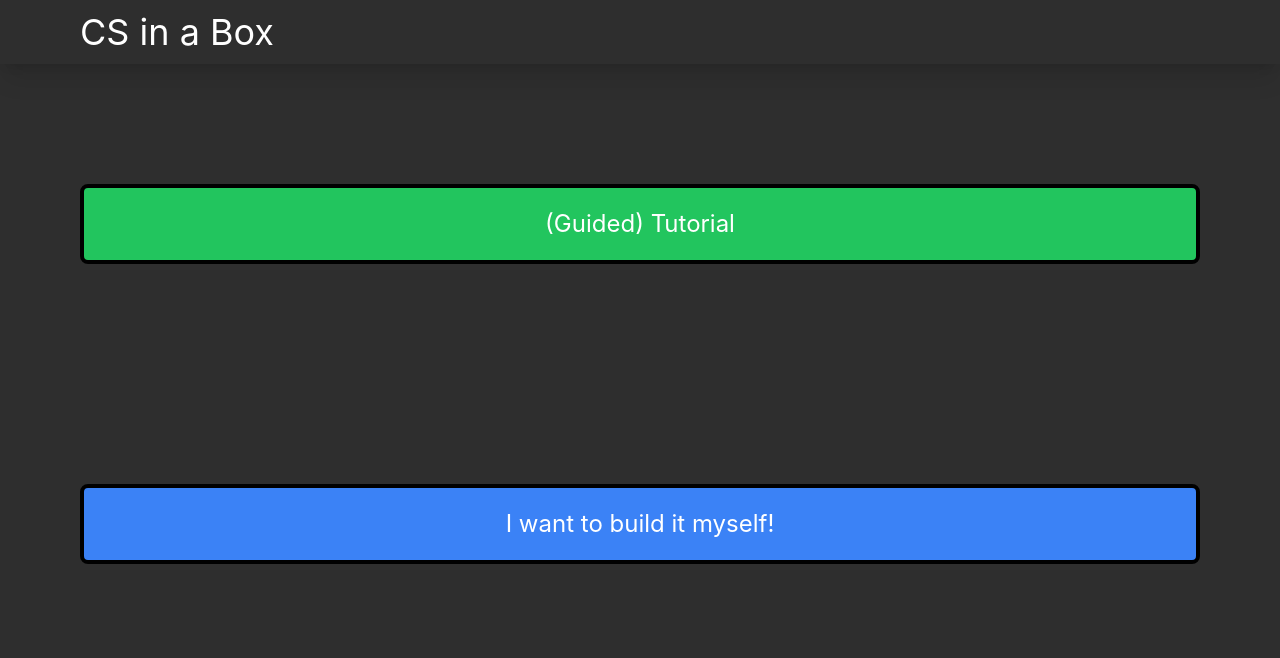
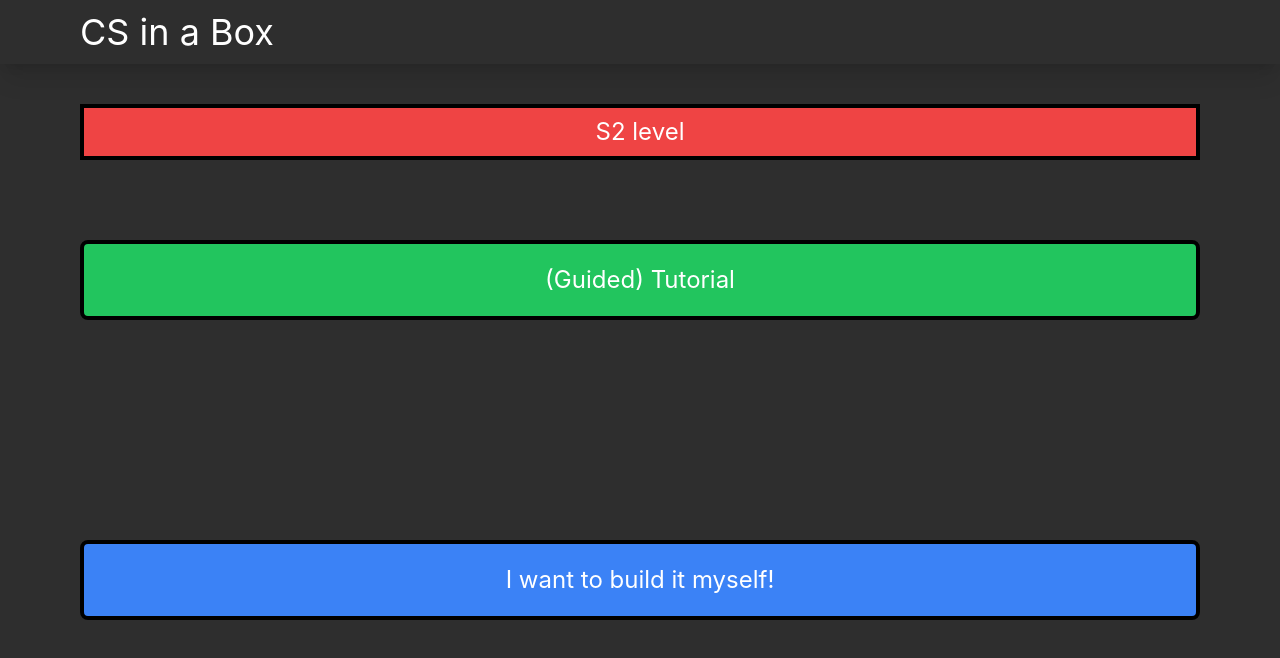
Before and after one commit to CompSciScotland/web-game-project, a Next.js app: page / in a window 1280 px wide. Shown: the top 658 px of the page. Built offline with nearby package versions, Linux system fonts and the light colour scheme.

Commit message:
add S2 level title

```diff
--- a/pages/index.js
+++ b/pages/index.js
@@ -11,6 +11,11 @@ export default function Home() {
         <link rel="icon" href="/favicon.ico" />
       </Head>
 
+      <div className='h-14 mb-5 bg-red-500 border-4 border-black flex justify-center items-center'>
+          <span className='text-2xl'>
+            S2 level
+          </span>
+      </div>
       <div className='mt-20 h-1/2 flex flex-col justify-between'>
         <Link href='/beginner'>
           <a className='h-20  bg-green-500 border-4 border-black rounded-lg flex justify-center items-center'>
```
